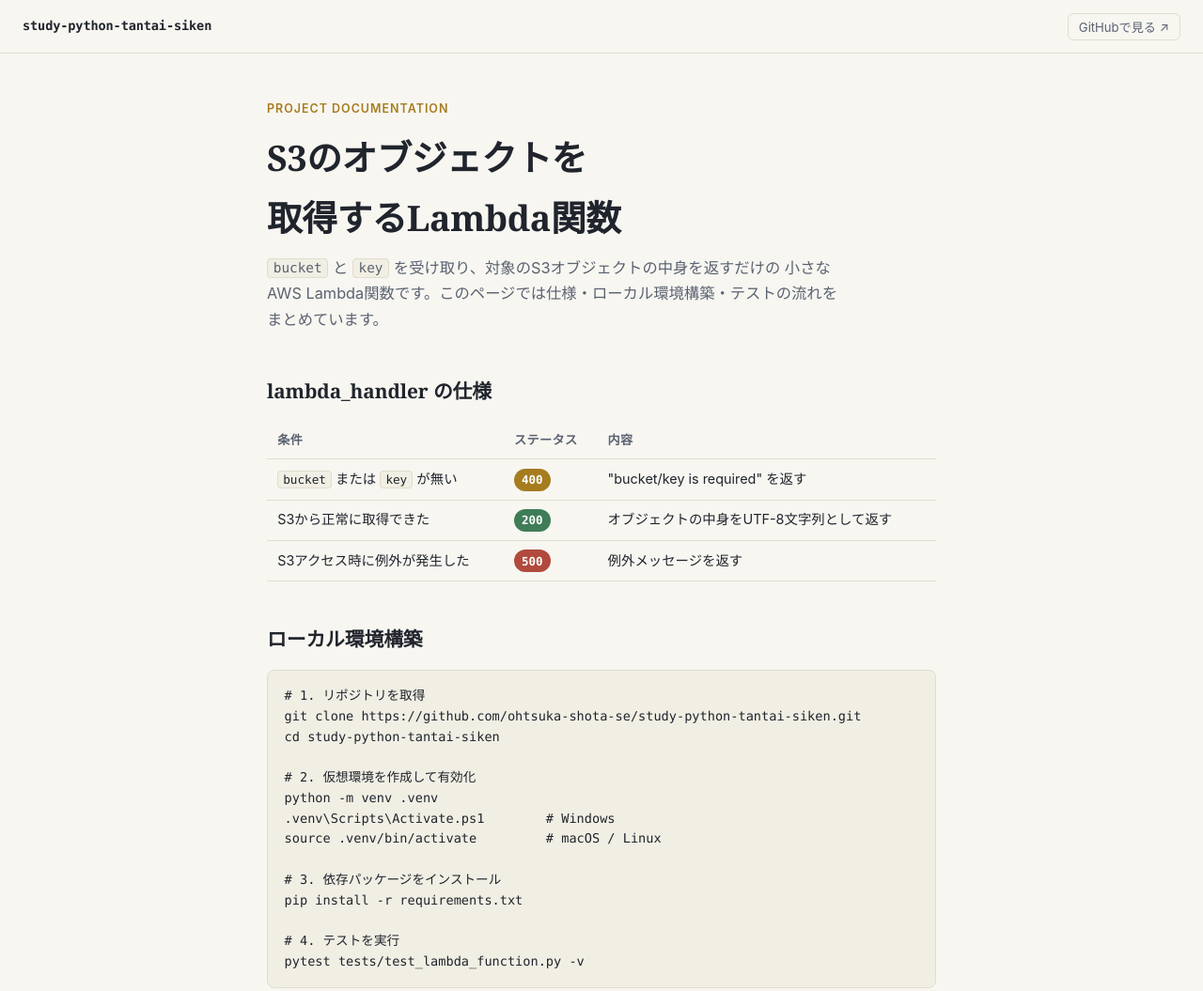
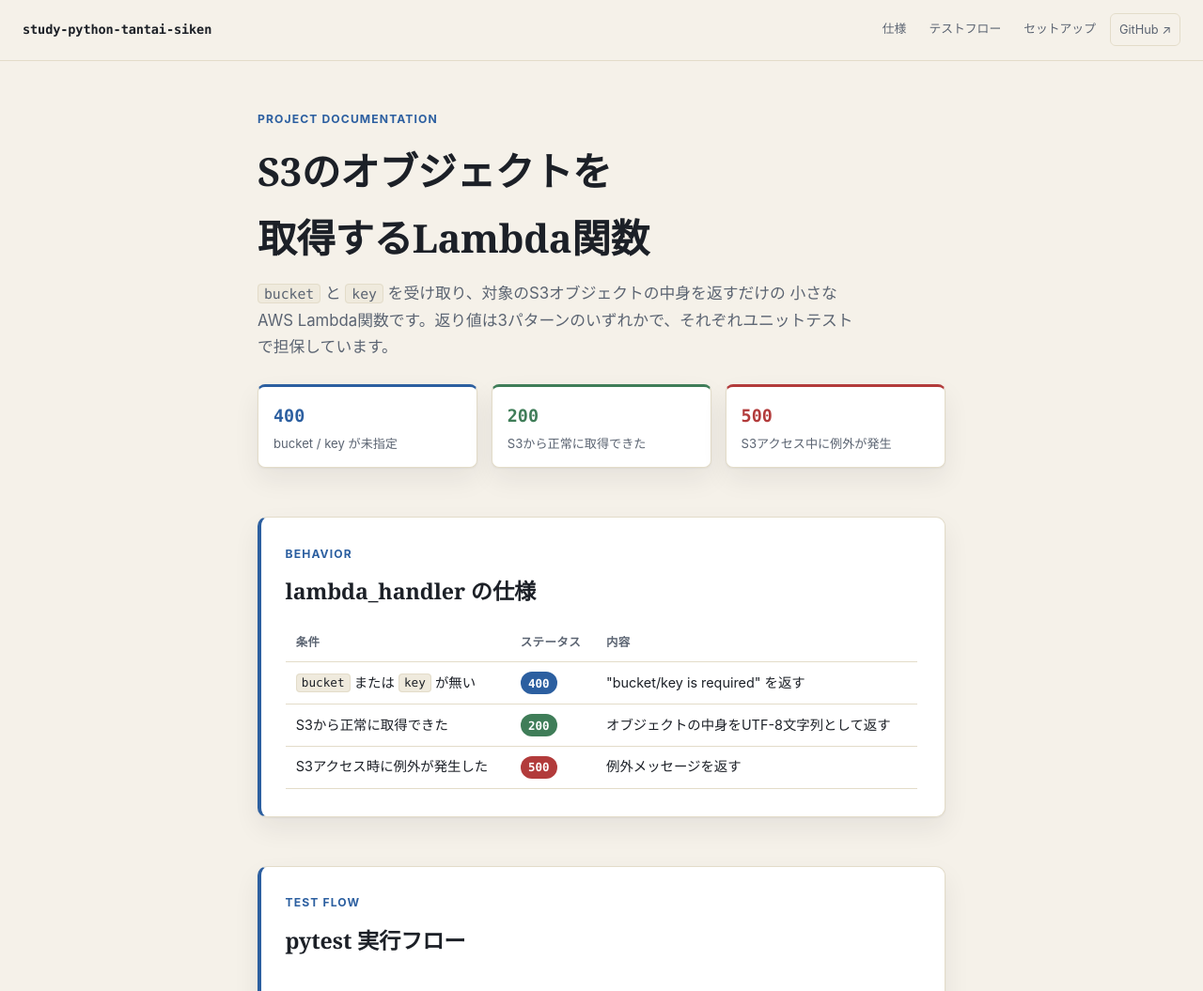
Before and after one commit to ohtsuka-shota-se/study-python-tantai-siken, a plain HTML site: page docs/index.html in a window 1280 px wide. Shown: the top 1055 px of the page at 94% size. Drawn offline with Linux system fonts and the light colour scheme; a script that the page names is missing.

Commit message:
Redesign GitHub Pages layout with clearer hierarchy and new palette
Adds an at-a-glance status summary, distinguishes primary vs secondary
sections visually, and switches the accent from gold to cobalt blue.
Also links the GitHub Pages URL from the main README.

```diff
--- a/docs/index.html
+++ b/docs/index.html
@@ -4,34 +4,40 @@
 <meta charset="utf-8" />
 <meta name="viewport" content="width=device-width, initial-scale=1" />
 <title>study-python-tantai-siken — S3取得Lambda</title>
-<meta name="description" content="S3からオブジェクトを取得するLambda関数のドキュメント。セットアップ手順・仕様・テストの流れをまとめたページ" />
+<meta name="description" content="S3からオブジェクトを取得するLambda関数のドキュメント。仕様・テストの流れ・ローカル環境構築をまとめたページ" />
 <style>
   :root {
-    --bg: #f7f6f1;
+    --bg: #f5f1e9;
     --surface: #ffffff;
-    --ink: #20242c;
-    --ink-muted: #5b6270;
-    --accent: #a67c1e;
+    --surface-quiet: #faf6ee;
+    --ink: #1c2027;
+    --ink-muted: #5b6472;
+    --accent: #2c5fa0;
+    --accent-soft: #dbe6f3;
     --accent-ink: #ffffff;
     --pass: #3f7d58;
-    --fail: #b14a3d;
-    --border: #e1dccd;
-    --code-bg: #f1efe4;
-    --shadow: 0 1px 2px rgba(32, 36, 44, 0.06), 0 8px 24px rgba(32, 36, 44, 0.05);
+    --fail: #b23b3b;
+    --border: #e3dcc9;
+    --border-quiet: #ebe4d3;
+    --code-bg: #efeadd;
+    --shadow: 0 1px 2px rgba(28, 32, 39, 0.06), 0 12px 28px rgba(28, 32, 39, 0.07);
   }
   @media (prefers-color-scheme: dark) {
     :root {
       --bg: #14161b;
       --surface: #1b1e26;
-      --ink: #ece9df;
-      --ink-muted: #9ca2ae;
-      --accent: #e0b23a;
-      --accent-ink: #1b1600;
+      --surface-quiet: #20232b;
+      --ink: #ece9e0;
+      --ink-muted: #9ca3b0;
+      --accent: #6fa3e0;
+      --accent-soft: #22334a;
+      --accent-ink: #0e1622;
       --pass: #6fbe8f;
-      --fail: #e2897b;
-      --border: #2e323c;
-      --code-bg: #22262f;
-      --shadow: 0 1px 2px rgba(0, 0, 0, 0.3), 0 8px 24px rgba(0, 0, 0, 0.35);
+      --fail: #e2857a;
+      --border: #2c2f38;
+      --border-quiet: #24272f;
+      --code-bg: #20232b;
+      --shadow: 0 1px 2px rgba(0, 0, 0, 0.35), 0 12px 28px rgba(0, 0, 0, 0.4);
     }
   }
 
@@ -52,14 +58,14 @@
     position: sticky;
     top: 0;
     z-index: 10;
-    background: var(--bg);
+    background: color-mix(in srgb, var(--bg) 88%, transparent);
     border-bottom: 1px solid var(--border);
     padding: 0.9rem 1.5rem;
     display: flex;
     align-items: center;
     justify-content: space-between;
     gap: 1rem;
-    backdrop-filter: blur(6px);
+    backdrop-filter: blur(8px);
   }
 
   header.topbar .brand {
@@ -67,60 +73,98 @@
     font-size: 0.85rem;
     font-weight: 600;
     letter-spacing: -0.01em;
+    white-space: nowrap;
+  }
+
+  header.topbar nav {
+    display: flex;
+    gap: 0.4rem;
+    overflow-x: auto;
   }
 
   header.topbar nav a {
-    font-size: 0.82rem;
+    font-size: 0.8rem;
     text-decoration: none;
     color: var(--ink-muted);
-    border: 1px solid var(--border);
+    white-space: nowrap;
+    padding: 0.35rem 0.55rem;
     border-radius: 6px;
-    padding: 0.35rem 0.7rem;
   }
-  header.topbar nav a:hover { color: var(--accent); border-color: var(--accent); }
+  header.topbar nav a:hover { color: var(--accent); background: var(--accent-soft); }
+  header.topbar nav a.external { border: 1px solid var(--border); }
 
   main {
-    max-width: 760px;
+    max-width: 780px;
     margin: 0 auto;
-    padding: 3rem 1.5rem 5rem;
+    padding: 3.25rem 1.5rem 5rem;
     display: flex;
     flex-direction: column;
-    gap: 2.75rem;
+    gap: 3.25rem;
   }
 
   .eyebrow {
-    font-size: 0.78rem;
-    letter-spacing: 0.08em;
+    font-size: 0.76rem;
+    letter-spacing: 0.09em;
     text-transform: uppercase;
     color: var(--accent);
-    font-weight: 600;
+    font-weight: 700;
     margin: 0 0 0.6rem;
   }
 
   h1 {
     font-family: Iowan Old Style, Charter, "Yu Mincho", "Hiragino Mincho ProN", Georgia, serif;
-    font-size: clamp(1.7rem, 1.3rem + 1.4vw, 2.35rem);
+    font-size: clamp(1.85rem, 1.4rem + 1.8vw, 2.6rem);
     font-weight: 600;
-    margin: 0 0 0.5rem;
+    margin: 0 0 0.6rem;
     text-wrap: balance;
     letter-spacing: -0.01em;
   }
 
   h2 {
     font-family: Iowan Old Style, Charter, "Yu Mincho", "Hiragino Mincho ProN", Georgia, serif;
-    font-size: 1.3rem;
-    font-weight: 600;
-    margin: 0 0 0.9rem;
     letter-spacing: -0.005em;
   }
+
+  section.primary h2 { font-size: 1.45rem; font-weight: 700; margin: 0 0 0.9rem; }
+  section.secondary h2 { font-size: 1.05rem; font-weight: 600; margin: 0 0 0.9rem; color: var(--ink); }
 
   h3 { font-size: 0.98rem; font-weight: 600; margin: 0 0 0.3rem; }
 
   .lede {
     color: var(--ink-muted);
-    font-size: 1.02rem;
+    font-size: 1.05rem;
     max-width: 60ch;
-    margin: 0;
+    margin: 0 0 1.6rem;
+  }
+
+  /* ── Hero: at-a-glance summary ── */
+  .glance {
+    display: grid;
+    grid-template-columns: repeat(3, 1fr);
+    gap: 0.9rem;
+  }
+  .glance-item {
+    background: var(--surface);
+    border: 1px solid var(--border);
+    border-top: 3px solid var(--glance-color, var(--accent));
+    border-radius: 8px;
+    padding: 0.9rem 1rem;
+    box-shadow: var(--shadow);
+  }
+  .glance-item .code {
+    font-family: ui-monospace, SFMono-Regular, Menlo, Consolas, monospace;
+    font-weight: 700;
+    font-size: 1.15rem;
+    color: var(--glance-color, var(--accent));
+  }
+  .glance-item p {
+    margin: 0.3rem 0 0;
+    font-size: 0.82rem;
+    color: var(--ink-muted);
+    line-height: 1.5;
+  }
+  @media (max-width: 560px) {
+    .glance { grid-template-columns: 1fr; }
   }
 
   code, .mono {
@@ -145,12 +189,19 @@
     margin: 0;
   }
 
-  section.card {
+  /* ── Section weight system ── */
+  section.primary {
     background: var(--surface);
     border: 1px solid var(--border);
+    border-left: 4px solid var(--accent);
     border-radius: 10px;
     box-shadow: var(--shadow);
-    padding: 1.6rem;
+    padding: 1.8rem 1.8rem 1.8rem 1.6rem;
+  }
+  section.secondary {
+    background: var(--surface-quiet);
+    border-top: 1px solid var(--border-quiet);
+    padding: 1.75rem 0 0;
   }
 
   table {
@@ -160,18 +211,18 @@
   }
   th, td {
     text-align: left;
-    padding: 0.55rem 0.7rem;
+    padding: 0.6rem 0.7rem;
     border-bottom: 1px solid var(--border);
     vertical-align: top;
   }
-  th { color: var(--ink-muted); font-weight: 600; font-size: 0.82rem; text-transform: uppercase; letter-spacing: 0.03em; }
+  th { color: var(--ink-muted); font-weight: 600; font-size: 0.78rem; text-transform: uppercase; letter-spacing: 0.03em; }
   .table-scroll { overflow-x: auto; }
 
   .status-pill {
     display: inline-block;
     font-family: ui-monospace, SFMono-Regular, Menlo, Consolas, monospace;
     font-size: 0.78rem;
-    font-weight: 600;
+    font-weight: 700;
     border-radius: 999px;
     padding: 0.12em 0.65em;
     color: #fff;
@@ -187,7 +238,7 @@
     display: flex;
     gap: 1.4rem;
     flex-wrap: wrap;
-    margin-top: 1.1rem;
+    margin-top: 1.2rem;
     padding-top: 1rem;
     border-top: 1px solid var(--border);
     font-size: 0.82rem;
@@ -208,17 +259,29 @@
     grid-template-columns: 1.6rem 1fr;
     gap: 0 1rem;
     padding: 1rem 0;
-    border-top: 1px solid var(--border);
+    border-top: 1px solid var(--border-quiet);
   }
   ol.steps > li:first-child { border-top: none; padding-top: 0; }
   ol.steps > li:last-child { padding-bottom: 0; }
   .step-num {
     font-family: Iowan Old Style, Charter, Georgia, serif;
     font-size: 1.1rem;
-    color: var(--accent);
+    color: var(--ink-muted);
     font-weight: 600;
   }
   .step-body p { margin: 0; color: var(--ink-muted); font-size: 0.92rem; max-width: 58ch; }
+
+  .links-row {
+    display: flex;
+    flex-direction: column;
+    gap: 0.6rem;
+  }
+  .links-row a {
+    text-decoration: none;
+    font-size: 0.92rem;
+  }
+  .links-row a:hover { text-decoration: underline; }
+  .links-row .desc { color: var(--ink-muted); font-size: 0.85rem; }
 
   footer {
     color: var(--ink-muted);
@@ -237,7 +300,10 @@
 <header class="topbar">
   <span class="brand">study-python-tantai-siken</span>
   <nav>
-    <a href="https://github.com/ohtsuka-shota-se/study-python-tantai-siken" target="_blank" rel="noopener">GitHubで見る ↗</a>
+    <a href="#spec">仕様</a>
+    <a href="#flow">テストフロー</a>
+    <a href="#setup">セットアップ</a>
+    <a href="https://github.com/ohtsuka-shota-se/study-python-tantai-siken" target="_blank" rel="noopener" class="external">GitHub ↗</a>
   </nav>
 </header>
 
@@ -247,13 +313,28 @@
     <h1>S3のオブジェクトを取得するLambda関数</h1>
     <p class="lede">
       <code>bucket</code> と <code>key</code> を受け取り、対象のS3オブジェクトの中身を返すだけの
-      小さなAWS Lambda関数です。このページでは仕様・ローカル環境構築・テストの流れをまとめています。
+      小さなAWS Lambda関数です。返り値は3パターンのいずれかで、それぞれユニットテストで担保しています。
     </p>
+    <div class="glance">
+      <div class="glance-item" style="--glance-color: var(--accent);">
+        <span class="code">400</span>
+        <p>bucket / key が未指定</p>
+      </div>
+      <div class="glance-item" style="--glance-color: var(--pass);">
+        <span class="code">200</span>
+        <p>S3から正常に取得できた</p>
+      </div>
+      <div class="glance-item" style="--glance-color: var(--fail);">
+        <span class="code">500</span>
+        <p>S3アクセス中に例外が発生</p>
+      </div>
+    </div>
   </div>
 
-  <section>
+  <section class="primary" id="spec">
+    <p class="eyebrow">Behavior</p>
     <h2>lambda_handler の仕様</h2>
-    <div class="card table-scroll">
+    <div class="table-scroll">
       <table>
         <thead>
           <tr><th>条件</th><th>ステータス</th><th>内容</th></tr>
@@ -279,27 +360,8 @@
     </div>
   </section>
 
-  <section>
-    <h2>ローカル環境構築</h2>
-    <div class="card">
-      <pre class="codeblock"># 1. リポジトリを取得
-git clone https://github.com/ohtsuka-shota-se/study-python-tantai-siken.git
-cd study-python-tantai-siken
-
-# 2. 仮想環境を作成して有効化
-python -m venv .venv
-.venv\Scripts\Activate.ps1        # Windows
-source .venv/bin/activate         # macOS / Linux
-
-# 3. 依存パッケージをインストール
-pip install -r requirements.txt
-
-# 4. テストを実行
-pytest tests/test_lambda_function.py -v</pre>
-    </div>
-  </section>
-
-  <section class="card">
+  <section class="primary" id="flow">
+    <p class="eyebrow">Test Flow</p>
     <h2>pytest 実行フロー</h2>
     <div class="diagram-scroll">
 <pre class="mermaid">
@@ -322,8 +384,8 @@ flowchart TD
     F -->|"全テスト終了"| R["結果を集計し<br/>サマリーを表示"]
 
     classDef pass fill:#3f7d58,stroke:#3f7d58,color:#ffffff;
-    classDef fail fill:#b14a3d,stroke:#b14a3d,color:#ffffff;
-    classDef setup fill:#a67c1e,stroke:#a67c1e,color:#ffffff;
+    classDef fail fill:#b23b3b,stroke:#b23b3b,color:#ffffff;
+    classDef setup fill:#2c5fa0,stroke:#2c5fa0,color:#ffffff;
     class P pass
     class Q fail
     class D1,D2 setup
@@ -336,7 +398,8 @@ flowchart TD
     </div>
   </section>
 
-  <section>
+  <section class="secondary">
+    <p class="eyebrow">Test Cases</p>
     <h2>テストケースと検証対象の対応</h2>
     <ol class="steps">
       <li>
@@ -363,6 +426,35 @@ flowchart TD
     </ol>
   </section>
 
+  <section class="secondary" id="setup">
+    <p class="eyebrow">Setup</p>
+    <h2>ローカル環境構築</h2>
+    <pre class="codeblock"># 1. リポジトリを取得
+git clone https://github.com/ohtsuka-shota-se/study-python-tantai-siken.git
+cd study-python-tantai-siken
+
+# 2. 仮想環境を作成して有効化
+python -m venv .venv
+.venv\Scripts\Activate.ps1        # Windows
+source .venv/bin/activate         # macOS / Linux
+
+# 3. 依存パッケージをインストール
+pip install -r requirements.txt
+
+# 4. テストを実行
+pytest tests/test_lambda_function.py -v</pre>
+  </section>
+
+  <section class="secondary">
+    <p class="eyebrow">Links</p>
+    <h2>関連ドキュメント</h2>
+    <div class="links-row">
+      <div><a href="https://github.com/ohtsuka-shota-se/study-python-tantai-siken/blob/main/tests/README.md" target="_blank" rel="noopener">tests/README.md ↗</a> <span class="desc">— テストの方針・対応表・デバッグ時の注意</span></div>
+      <div><a href="https://github.com/ohtsuka-shota-se/study-python-tantai-siken/blob/main/docs/debugging.md" target="_blank" rel="noopener">docs/debugging.md ↗</a> <span class="desc">— VSCodeデバッグ用語集</span></div>
+      <div><a href="https://github.com/ohtsuka-shota-se/study-python-tantai-siken/blob/main/docs/github-push.md" target="_blank" rel="noopener">docs/github-push.md ↗</a> <span class="desc">— GitHubへのpush手順・Pages有効化手順</span></div>
+    </div>
+  </section>
+
   <footer>
     ソースは <a href="https://github.com/ohtsuka-shota-se/study-python-tantai-siken" target="_blank" rel="noopener">GitHubリポジトリ</a> を参照してください。
   </footer>
@@ -376,8 +468,8 @@ flowchart TD
     theme: isDark ? "dark" : "default",
     securityLevel: "loose",
     themeVariables: isDark
-      ? { background: "#1b1e26", primaryColor: "#22262f", primaryTextColor: "#ece9df", primaryBorderColor: "#2e323c", lineColor: "#9ca2ae", tertiaryColor: "#22262f" }
-      : { background: "#ffffff", primaryColor: "#f1efe4", primaryTextColor: "#20242c", primaryBorderColor: "#e1dccd", lineColor: "#5b6270", tertiaryColor: "#f1efe4" }
+      ? { background: "#1b1e26", primaryColor: "#20232b", primaryTextColor: "#ece9e0", primaryBorderColor: "#2c2f38", lineColor: "#9ca3b0", tertiaryColor: "#20232b" }
+      : { background: "#ffffff", primaryColor: "#efeadd", primaryTextColor: "#1c2027", primaryBorderColor: "#e3dcc9", lineColor: "#5b6472", tertiaryColor: "#efeadd" }
   });
 </script>
 </body>
```
Also changed, not shown: 1 other file.
